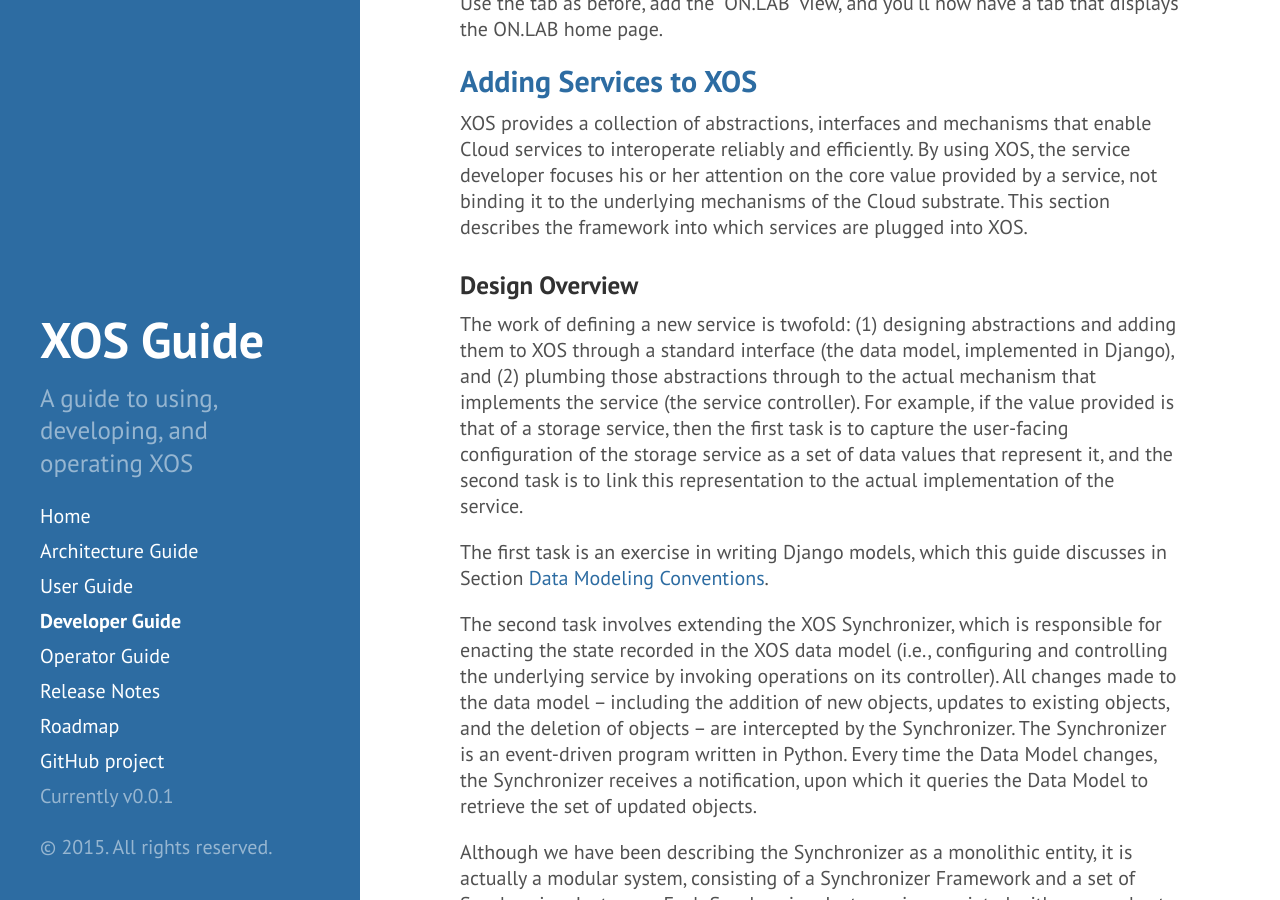
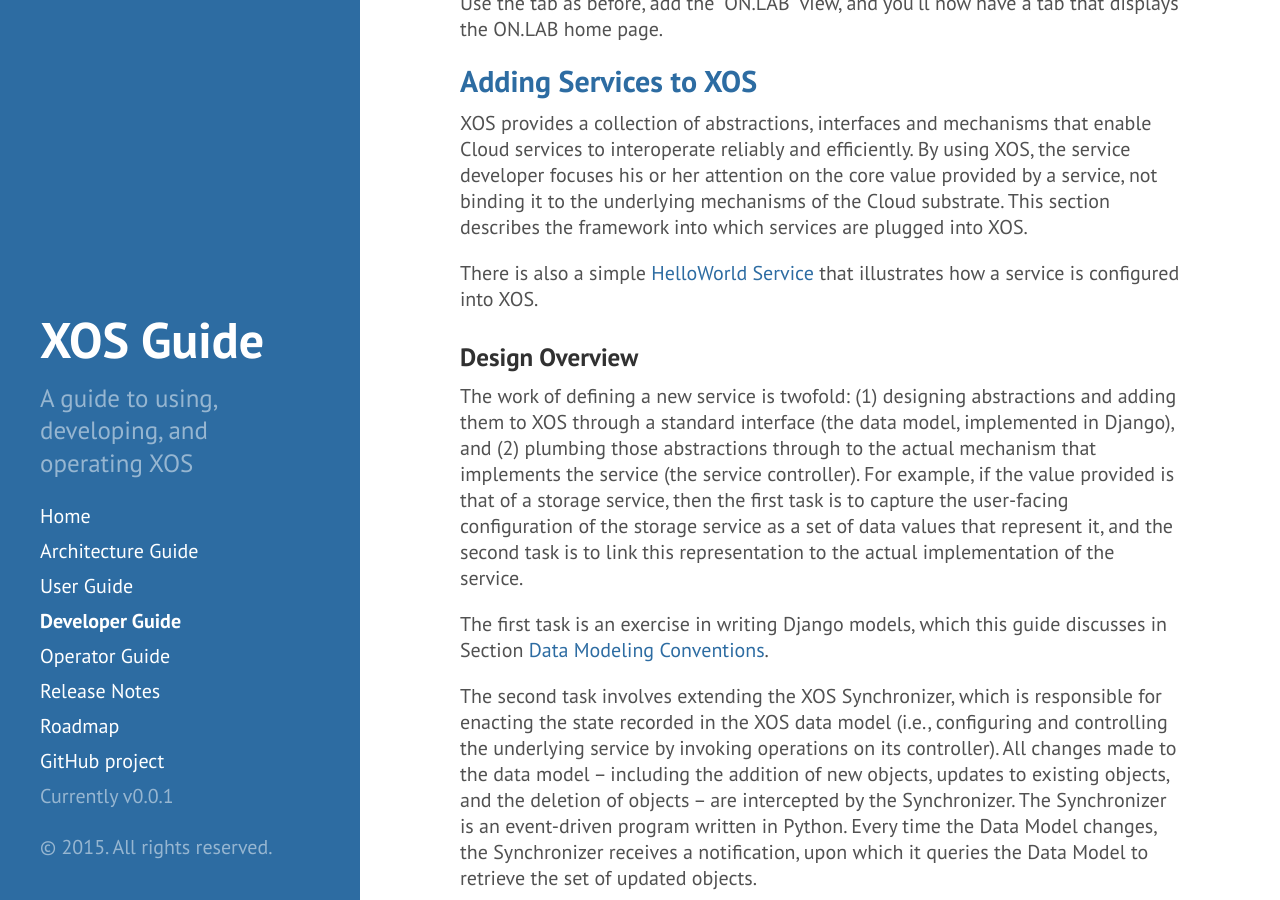
Before and after one commit to open-cloud/open-cloud.github.io.old, a Jekyll site: the page built from 2_developer.md, in a window 1280 px wide and 900 px high, scrolled down 16088 px. Built offline with Jekyll 4.4.1, drawn with Linux system fonts in a browser that asks for light colours; Markdown is read by kramdown in place of the engine named in the settings.

Commit message:
hello world

```diff
--- a/2_developer.md
+++ b/2_developer.md
@@ -726,6 +726,10 @@
 mechanisms of the Cloud substrate. This section describes the
 framework into which services are plugged into XOS.
 
+There is also a simple
+[HelloWorld Service](http://guide.xosproject.org/HelloWorld-in-XOS.pdf)
+that illustrates how a service is configured into XOS.
+
 ### Design Overview
 
 The work of defining a new service is twofold: (1) designing
```
Also changed, not shown: 1 other file.
